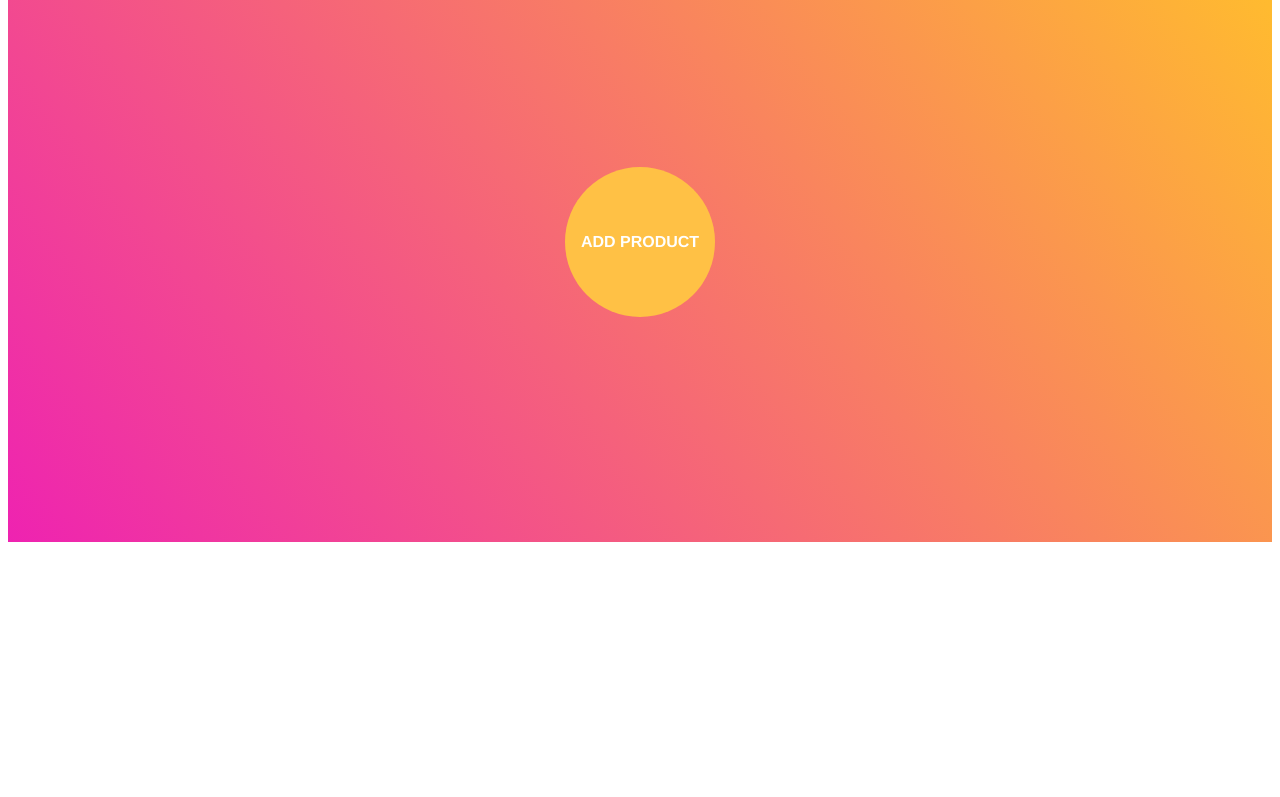
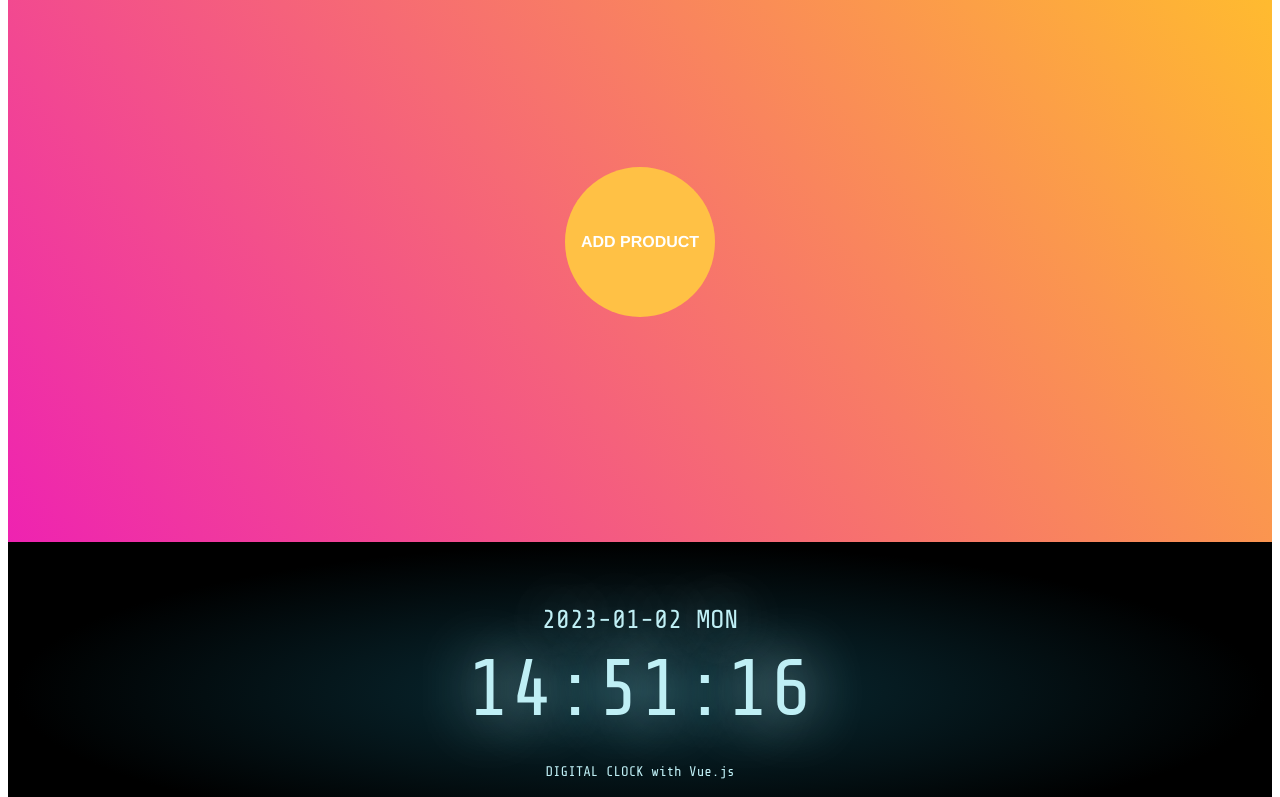
Before and after one commit to vncapit/learnvuejs, a Vue app: page / in a window 1280 px wide. Shown: the part 2000-2797 px from the top of the page. Before the commit the page ends 2550 px from the top, so only its background shows below. Built offline with nearby package versions, Linux system fonts and the light colour scheme.

Commit message:
Done Digital clock

```diff
--- a/public/index.html
+++ b/public/index.html
@@ -6,6 +6,7 @@
     <meta name="viewport" content="width=device-width,initial-scale=1.0">
     <link rel="icon" href="<%= BASE_URL %>favicon.ico">
     <link rel="stylesheet" href="https://cdnjs.cloudflare.com/ajax/libs/font-awesome/6.2.1/css/all.min.css" integrity="sha512-MV7K8+y+gLIBoVD59lQIYicR65iaqukzvf/nwasF0nqhPay5w/9lJmVM2hMDcnK1OnMGCdVK+iQrJ7lzPJQd1w==" crossorigin="anonymous" referrerpolicy="no-referrer" />
+    <link href='https://fonts.googleapis.com/css?family=Share Tech Mono' rel='stylesheet'>
     <title><%= htmlWebpackPlugin.options.title %></title>
   </head>
   <body>
--- a/src/App.vue
+++ b/src/App.vue
@@ -5,6 +5,7 @@
     <TabMenu/>
     <WeatherApiVue/>
     <PopupForm/>
+    <DigitalClock/>
   </div>
 </template>
 
@@ -14,6 +15,7 @@ import SideBar from './components/SideBar.vue'
 import TabMenu from './components/TabMenu.vue'
 import WeatherApiVue from './components/WeatherApi.vue'
 import PopupForm from './components/PopupForm.vue'
+import DigitalClock from './components/DigitalClock.vue'
 export default {
   name: 'App',
   components: {
@@ -21,7 +23,8 @@ export default {
     SideBar,
     TabMenu,
     WeatherApiVue,
-    PopupForm
+    PopupForm,
+    DigitalClock
 
   }
 }
--- /dev/null
+++ b/src/components/DigitalClock.vue
@@ -0,0 +1,83 @@
+<template>
+    <div class="container">
+        <div class="wrap">
+            <p class="date">
+                {{ date }}
+            </p>
+            <p class="time">
+                {{ time }}
+            </p>
+            <p class="text">
+                DIGITAL CLOCK with Vue.js
+            </p>
+        </div>
+    </div>
+</template>
+
+<script>
+export default {
+    name: "DigitalClock",
+    data() {
+        return {
+            dateTime: new Date(),
+        }
+    },
+    computed: {
+        date() {
+            return this.dateTime.getFullYear() + "-" + ((this.dateTime.getMonth() + 1) + "-").padStart(3, '0')
+                + (this.dateTime.getDate() + "").padStart(2, '0') + " " + this.dateTime.toLocaleDateString('en-US', { weekday: 'short' }).toUpperCase();
+        },
+        time() {
+            return (this.dateTime.getHours() + "").padStart(2, '0') + ":" + (this.dateTime.getMinutes() + "").padStart(2, '0')
+                + ":" + (this.dateTime.getSeconds() + "").padStart(2, '0');
+        },
+    },
+    methods: {
+        getDateTime() {
+            this.dateTime = new Date();
+        }
+    },
+    mounted() {
+        setInterval(() => {
+            this.getDateTime();
+        }, 100);
+    },
+}
+</script>
+
+<style lang="scss" scoped>
+* {
+    margin: 0;
+    padding: 0;
+    font-family: 'share tech mono', 'Arial Narrow', monospace;
+    color: #bfeff5;
+    text-shadow: 0px 0px 60px rgb(198, 235, 238);
+}
+
+.container {
+    display: flex;
+    flex-direction: column;
+    justify-content: center;
+    align-items: center;
+    width: auto;
+    height: 300px;
+    background: radial-gradient(ellipse at center,  #0a2e38  0%, #000000 70%);
+}
+
+.wrap {
+    .date {
+        font-size: 26px;
+
+    }
+
+    .time {
+        padding: 10px;
+        font-size: 80px;
+    }
+
+    .text {
+        margin-top: 20px;
+        font-size: 14px;
+    }
+}
+</style>
```
